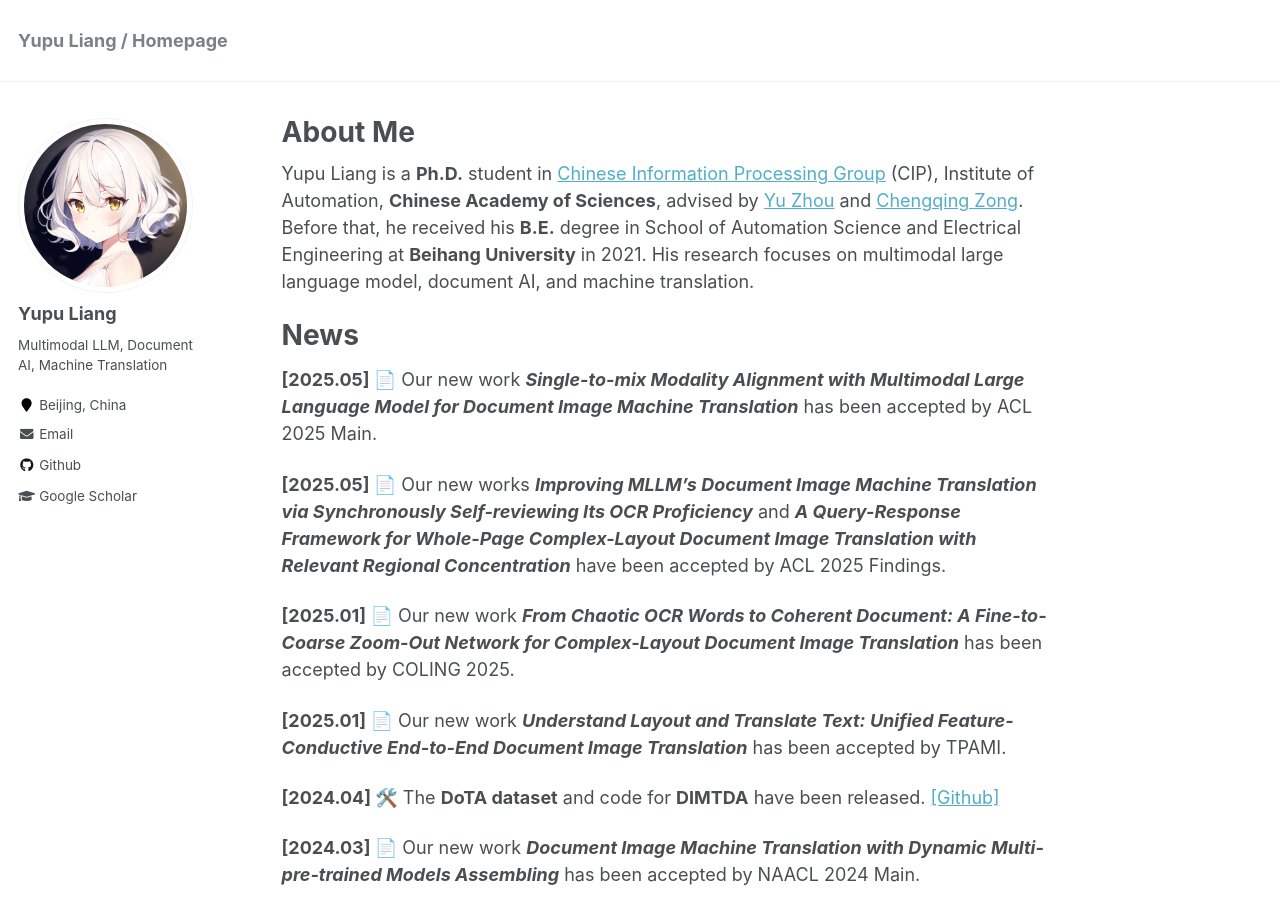
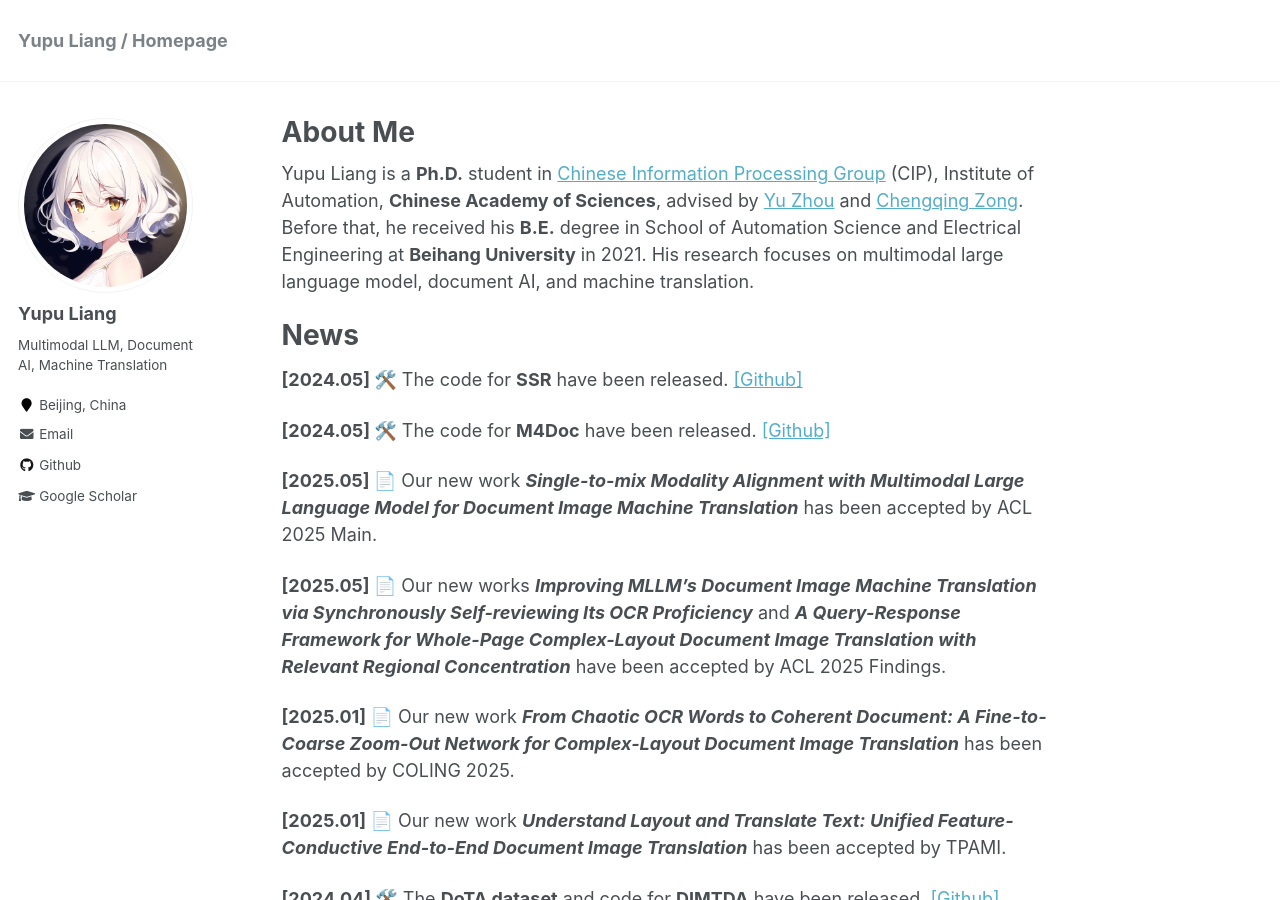
Before and after one commit to liangyupu/liangyupu.github.io, a Jekyll site: the page built from _pages/about.md, in a window 1280 px wide and 900 px high. Built offline with Jekyll 4.4.1, drawn with Linux system fonts in a browser that asks for light colours.

Commit message:
Update about.md

```diff
--- a/_pages/about.md
+++ b/_pages/about.md
@@ -11,6 +11,10 @@ redirect_from:
 Yupu Liang is a **Ph.D.** student in [Chinese Information Processing Group](http://www.nlpr.ia.ac.cn/cip/staff.htm) (CIP), Institute of Automation, **Chinese Academy of Sciences**, advised by [Yu Zhou](https://people.ucas.ac.cn/~zhouyu) and [Chengqing Zong](https://people.ucas.ac.cn/~zongchengqing). Before that, he received his **B.E.** degree in School of Automation Science and Electrical Engineering at **Beihang University** in 2021. His research focuses on multimodal large language model, document AI, and machine translation.
 
 # News
+**[2024.05] 🛠️** The code for **SSR**  have been released. [\[Github\]](https://github.com/liangyupu/SSR)
+
+**[2024.05] 🛠️** The code for **M4Doc**  have been released. [\[Github\]](https://github.com/liangyupu/M4Doc)
+
 **[2025.05] 📄** Our new work ***Single-to-mix Modality Alignment with Multimodal Large Language Model for Document Image Machine Translation*** has been accepted by ACL 2025 Main.
 
 **[2025.05] 📄** Our new works ***Improving MLLM's Document Image Machine Translation via Synchronously Self-reviewing Its OCR Proficiency*** and ***A Query-Response Framework for Whole-Page Complex-Layout Document Image Translation with Relevant Regional Concentration*** have been accepted by ACL 2025 Findings.
```
